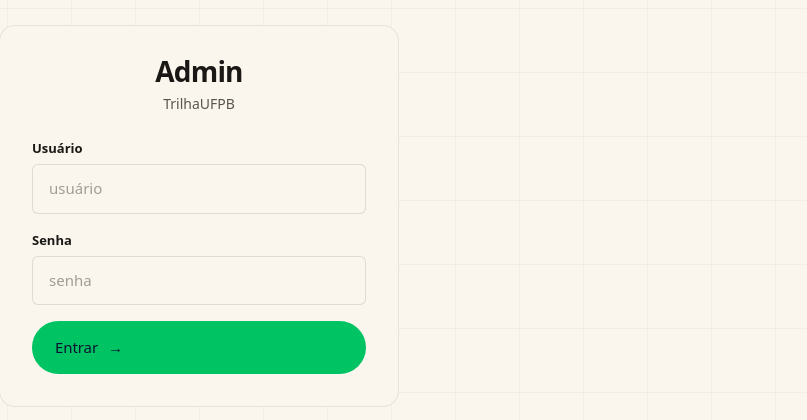
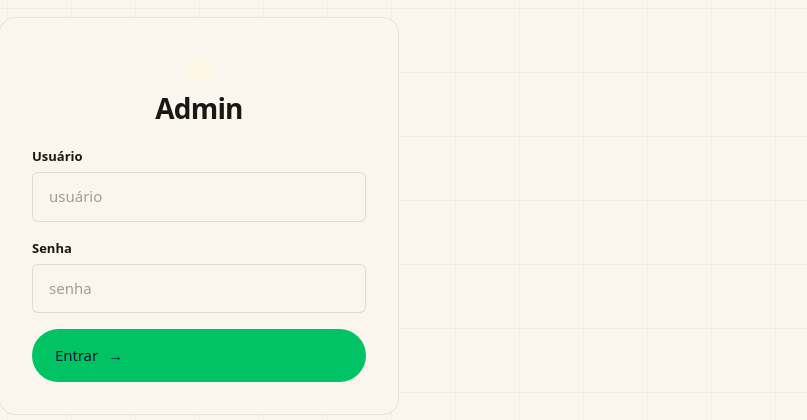
Before and after one commit to TrilhaUFPB/website, a Next.js app: page /admin/login in a window 1280 px wide. Shown: the part 184-604 px from the top of the page, without its empty margins (441-1248 px from the left). Built offline with nearby package versions, Linux system fonts and the light colour scheme; no server answers.

Commit message:
fix(admin): replace TrilhaUFPB text with mountain logo on login page

```diff
--- a/src/app/admin/login/page.tsx
+++ b/src/app/admin/login/page.tsx
@@ -2,6 +2,7 @@
 
 import { useState } from 'react';
 import { useRouter } from 'next/navigation';
+import Image from 'next/image';
 
 export default function AdminLoginPage() {
   const router = useRouter();
@@ -43,22 +44,17 @@ export default function AdminLoginPage() {
             borderRadius: 16,
             padding: '2rem',
           }}>
+            <div style={{ display: 'flex', justifyContent: 'center', marginBottom: '0.75rem' }}>
+              <Image src="/assets/logo.svg" alt="Trilha" width={48} height={34} />
+            </div>
             <h1 className="display font-poppins" style={{
               fontSize: 'clamp(20px, 2.5vw, 28px)',
               color: 'var(--ink)',
-              marginBottom: '0.5rem',
+              marginBottom: '1.5rem',
               textAlign: 'center',
             }}>
               Admin
             </h1>
-            <p className="font-spaceGrotesk" style={{
-              color: 'var(--ink-soft)',
-              textAlign: 'center',
-              marginBottom: '1.5rem',
-              fontSize: 14,
-            }}>
-              TrilhaUFPB
-            </p>
             <form onSubmit={handleSubmit} style={{ display: 'flex', flexDirection: 'column', gap: '1rem' }}>
               <label style={{ display: 'flex', flexDirection: 'column', gap: 6 }}>
                 <span className="font-poppins" style={{ fontSize: 13, fontWeight: 600, color: 'var(--ink)' }}>
```
